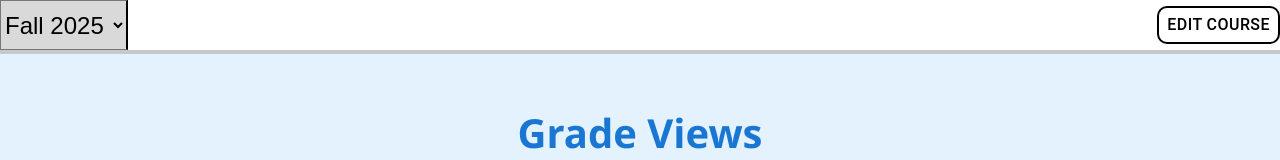
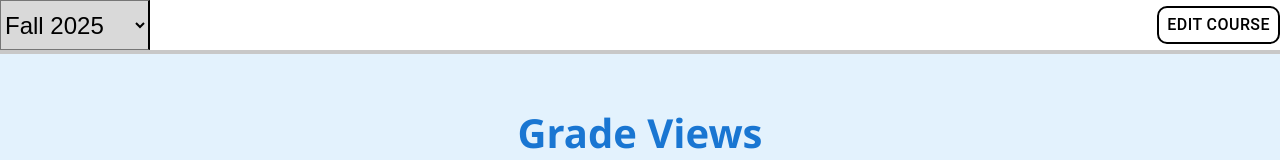
Before and after one commit to kn2117/CECS-448-Project-3-Team-3, a React (Vite) app: page / in a window 1280 px wide. Shown: the top 160 px of the page. Built offline with nearby package versions, Linux system fonts and the light colour scheme.

Commit message:
added minimum width

```diff
--- a/src/dropdown.jsx
+++ b/src/dropdown.jsx
@@ -16,7 +16,7 @@ function Dropdown({current, choices, onClick}){
         {
             height:'100%', width:'10%',
             fontSize:24, backgroundColor:'#D9D9D9', color:'black',
-            borderRight:'2px solid black'
+            borderRight:'2px solid black', minWidth:'150px'
         }
 
     return(
```
